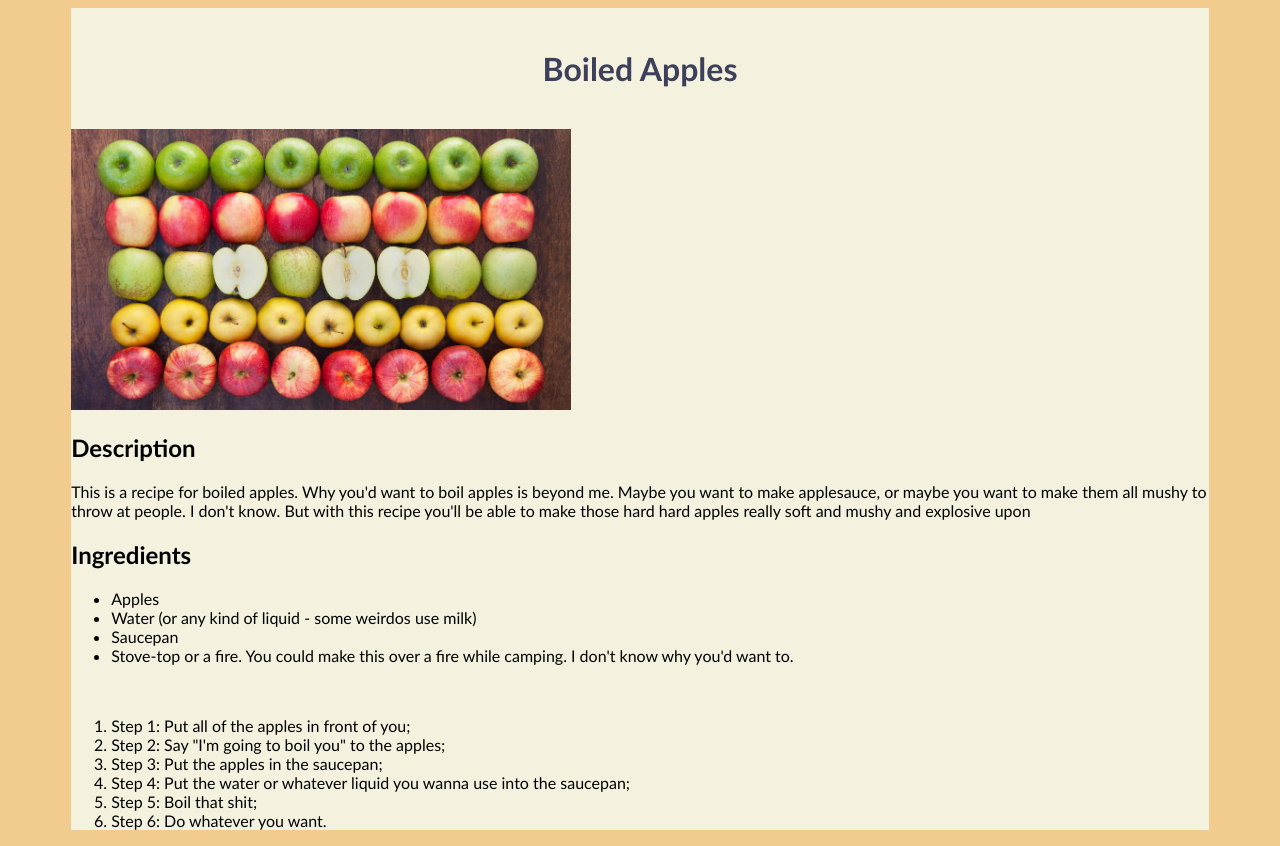
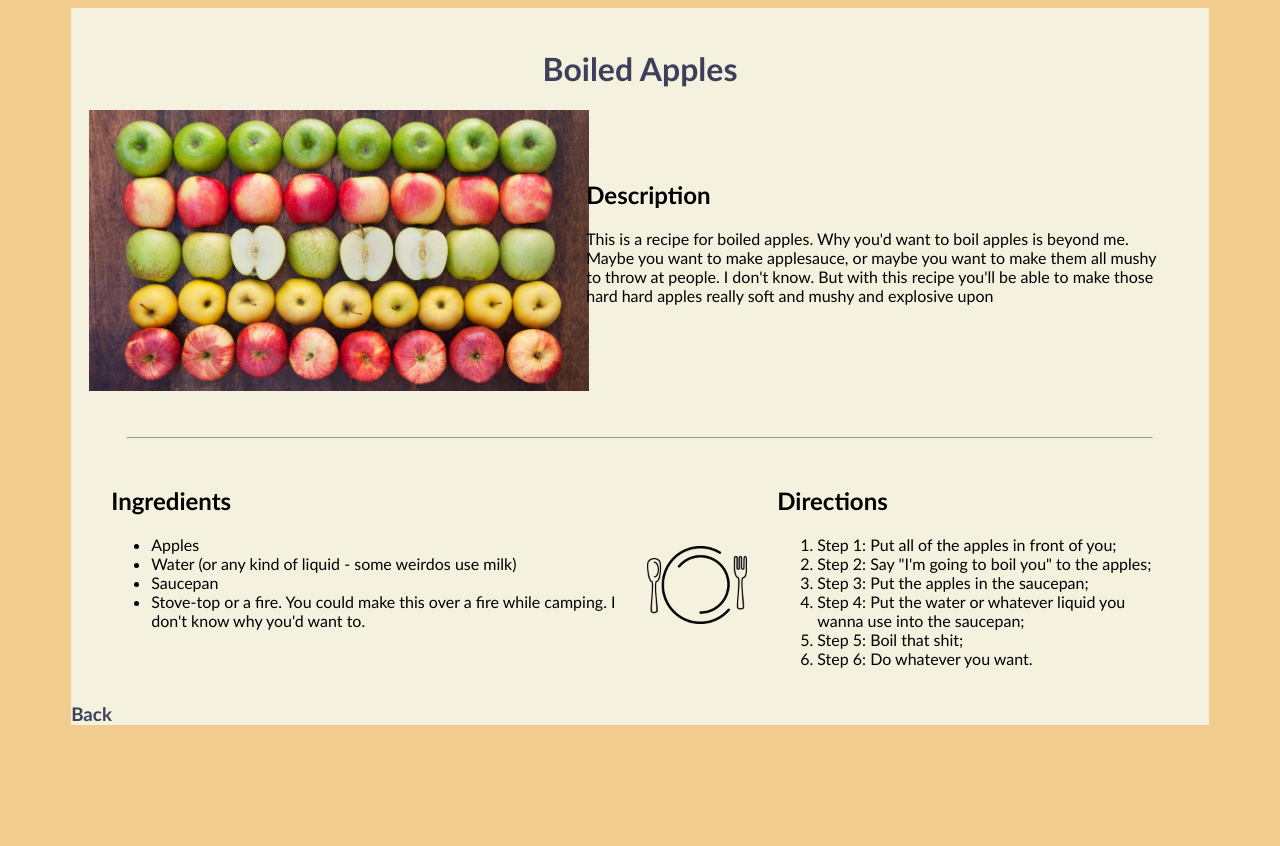
Before and after one commit to ma-a-arc/odin-recipes, a plain HTML site: page recipes/apples.html in a window 1280 px wide. After the commit the page ends 800 px from the top, so only its background shows below. Drawn offline with Linux system fonts and the light colour scheme.

Commit message:
oops readme.md

```diff
--- a/recipes/apples.html
+++ b/recipes/apples.html
@@ -11,14 +11,22 @@
 <body>
     <div class="container2">
         <h1><center>Boiled Apples</center></h1>
-        <br>
+        <div class="picdes">
+            <div class="picdes1">
                 <img src="../pictures/Apples.jpg" alt="Apples" width="500">
-        <br>
+            </div>
+            <div class="des">
                 <h2>Description</h2>
                 This is a recipe for boiled apples. Why you'd want to boil apples is beyond me. Maybe you want to make
                 applesauce, or maybe you want to make them all mushy to throw at people. I don't know. But with this
                 recipe you'll be able to make those hard hard apples really soft and mushy and explosive upon
+            </div>
+        </div>
+        <br><br>
+        <hr>
         <br>
+        <div class="container3">
+            <div class="ingredients">
                 <h2>Ingredients</h2>
                 <ul>
                     <li>Apples</li>
@@ -27,7 +35,10 @@
                     <li>Stove-top or a fire. You could make this over a fire while camping. I don't know why
                     you'd want to.</li>
                 </ul>
-        <br>
+            </div>
+            <div><img src="../pictures/cook.png" style="width: 100px; height: auto; padding-top: 80px; padding-left:30px; padding-right: 30px;"></div>
+            <div class="directions">
+                <h2>Directions</h2>
                 <ol>
                     <li>Step 1: Put all of the apples in front of you;</li>
                     <li>Step 2: Say "I'm going to boil you" to the apples;</li>
@@ -37,5 +48,8 @@
                     <li>Step 6: Do whatever you want.</li>
                 </ol>
             </div>
+        </div>
+        <a href="../index.html"><h3>Back<h3></a>
+    </div>
 </body>
 </html>
```
Also changed, not shown: 1 other file. Lines whose indentation alone changed are shown as unchanged.
